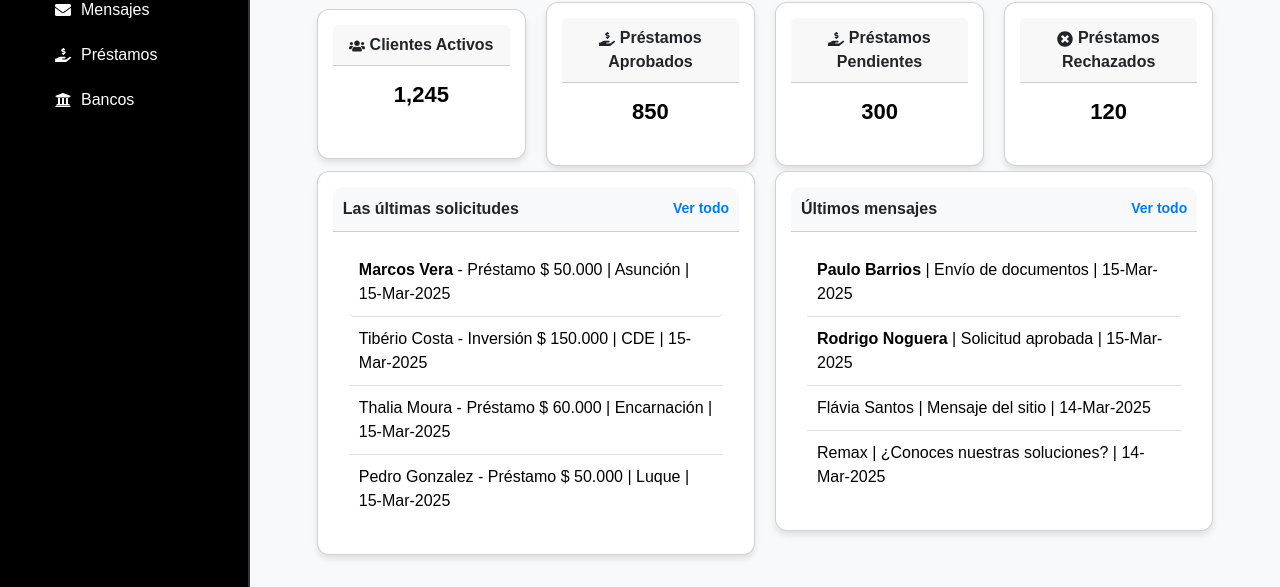
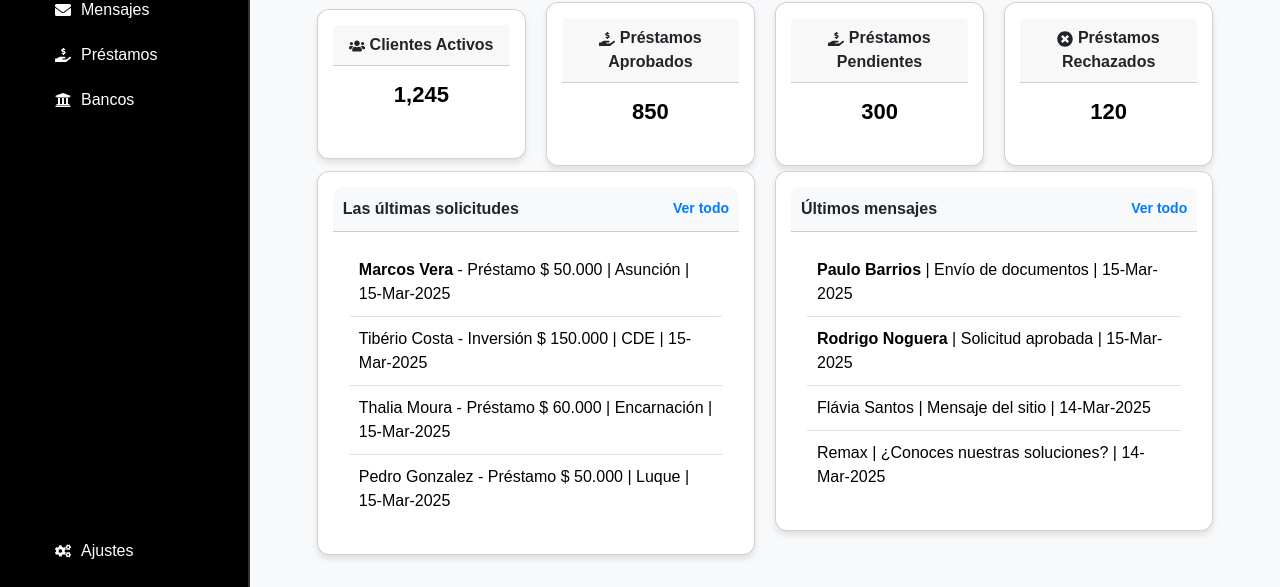
Before and after one commit to OSCARGALEANO92/broker-financial-platform, a React (Create React App) app: page /dashboard in a window 1280 px wide. Shown: the part 202-789 px from the top of the page. Built offline with nearby package versions, Linux system fonts and the light colour scheme; sample sign-in values are in the browser's storage.

Commit message:
Ajuste en Sidebar.js para asegurar visibilidad de Ajustes

```diff
--- a/src/components/Sidebar.js
+++ b/src/components/Sidebar.js
@@ -92,7 +92,7 @@ const Sidebar = () => {
           <>
         {/* 🔹 Enlaces visibles para todos */}
         <SidebarLink to="/clientes" icon={<FaUsers />} text="Clientes" />
-            <SidebarLink to="/mensajes" icon={<FaEnvelope />} text="Mensajes" />
+        <SidebarLink to="/mensajes" icon={<FaEnvelope />} text="Mensajes" />
         </>
         )}
 
@@ -105,7 +105,7 @@ const Sidebar = () => {
         )}
 
         {/* 🔹 Espaciador dinámico para empujar "Ajustes" al final */}
-        <div style={{ flexGrow: 1 }}></div>
+        <div style={{ flexGrow: 0.9 }}></div>
 
         {/* 🔹 Ajustes al final */}
         <SidebarLink to="/ajustes" icon={<FaCogs />} text="Ajustes" />
```
